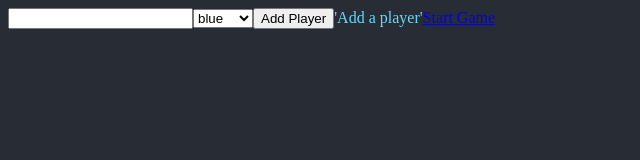
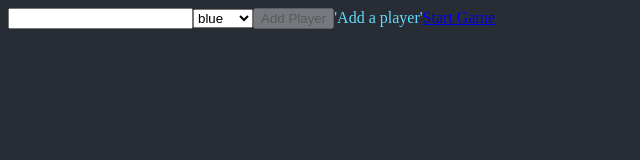
Before and after one commit to ramirozap/agricola-score, a React (Create React App) app: page / in a window 1280 px wide. Shown: the top 160 px of the page, without its empty margins (0-640 px from the left). Built offline with nearby package versions, Linux system fonts and the light colour scheme.

Commit message:
[fix]Disables Add Player button when input is empty or player is repeated

```diff
--- a/src/game/PlayerInput.tsx
+++ b/src/game/PlayerInput.tsx
@@ -34,9 +34,13 @@ const PlayerInput: React.SFC<Props> = ({
 
   const savePlayer = () => {
     addPlayer(playerName, selectedColor);
-
     setPlayerName('');
   };
+
+  const isButtonDisabled = () =>
+    !playerName ||
+    (players && players.allPlayers.length >= 5) ||
+    players.allPlayers.includes(playerName);
 
   useEffect(() => {
     setSelectedColor(colors[0]);
@@ -60,11 +64,7 @@ const PlayerInput: React.SFC<Props> = ({
           );
         })}
       </select>
-      <button
-        onClick={savePlayer}
-        type="button"
-        disabled={players && players.allPlayers.length >= 5}
-      >
+      <button onClick={savePlayer} type="button" disabled={isButtonDisabled()}>
         Add Player
       </button>
       <PlayerList players={players} removePlayer={removePlayer} />
```
